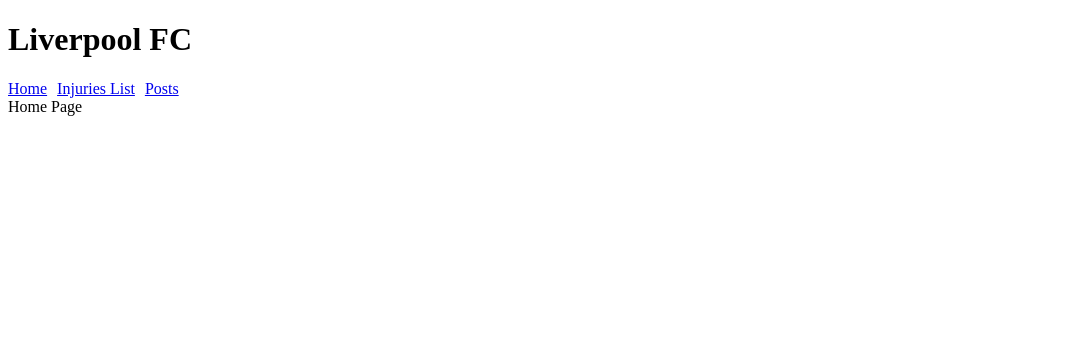
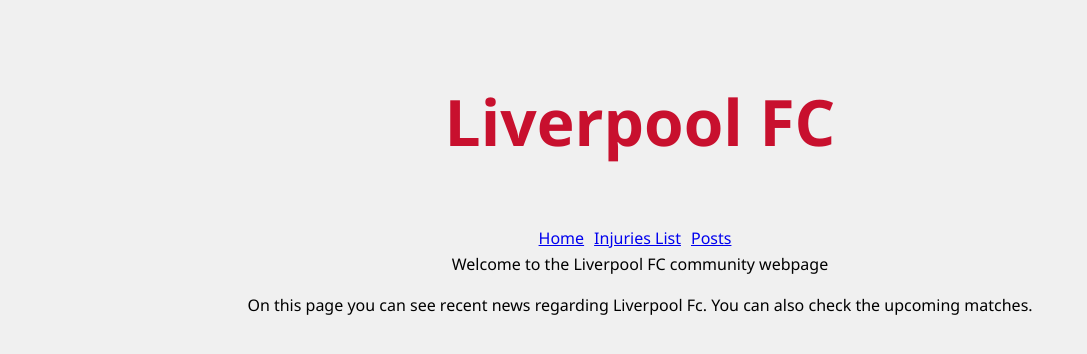
Before and after one commit to Cjeveritt19/week07-assignment, a React (Vite) app in the folder client/: page / in a window 1280 px wide. Shown: the top 354 px of the page, without its empty margins (0-1087 px from the left). Built offline with nearby package versions, Linux system fonts and the light colour scheme.

Commit message:
added some styling to the Home page

```diff
--- a/client/src/App.css
+++ b/client/src/App.css
@@ -1,3 +1,28 @@
 /* TODO: set up a reset */
 /*? Stretch: set up tailwindCSS */
 /* - Have a :root with CSS variables */
+:root {
+  padding: 0;
+  margin: 0;
+  box-sizing: border-box;
+}
+
+body {
+  font-family: "Segoe UI", Tahoma, Geneva, Verdana, sans-serif;
+  background-color: #f0f0f0;
+  /* color: #333; */
+  line-height: 1.6;
+  padding: 20px;
+}
+.header {
+  text-align: center;
+  color: #c8102e;
+  margin-bottom: 20px;
+  font-size: 2rem;
+}
+.NavBar {
+  text-align: center;
+  padding: 10px;
+  border-radius: 5px;
+  margin-bottom: 20px;
+}
--- a/client/src/App.jsx
+++ b/client/src/App.jsx
@@ -2,6 +2,7 @@ import Home from "./components/Home.jsx";
 import Form from "./components/Form.jsx";
 import NavBar from "./components/NavBar.jsx";
 import Injuries from "./components/Injuries.jsx";
+import "./App.css";
 import { Routes, Route } from "react-router";
 // TODO: We set up routes in here. (Routes, Route)
 //- All our components will be rendered in here
@@ -9,13 +10,17 @@ import { Routes, Route } from "react-router";
 export default function App() {
   return (
     <>
+      <div className="header">
         <h1>Liverpool FC</h1>
+      </div>
+      <div className="NavBar">
         <NavBar />
         <Routes>
           <Route path="/" element={<Home />} />
           <Route path="/Injuries" element={<Injuries />} />
           <Route path="/Posts" element={<Form />} />
         </Routes>
+      </div>
     </>
   );
 }
--- a/client/src/components/Home.jsx
+++ b/client/src/components/Home.jsx
@@ -9,7 +9,11 @@
 export default function Home() {
   return (
     <>
-      <main>Home Page</main>
+      <main>Welcome to the Liverpool FC community webpage</main>
+      <p>
+        On this page you can see recent news regarding Liverpool Fc. You can
+        also check the upcoming matches.{" "}
+      </p>
     </>
   );
 }
```
Lines whose indentation alone changed are shown as unchanged.
